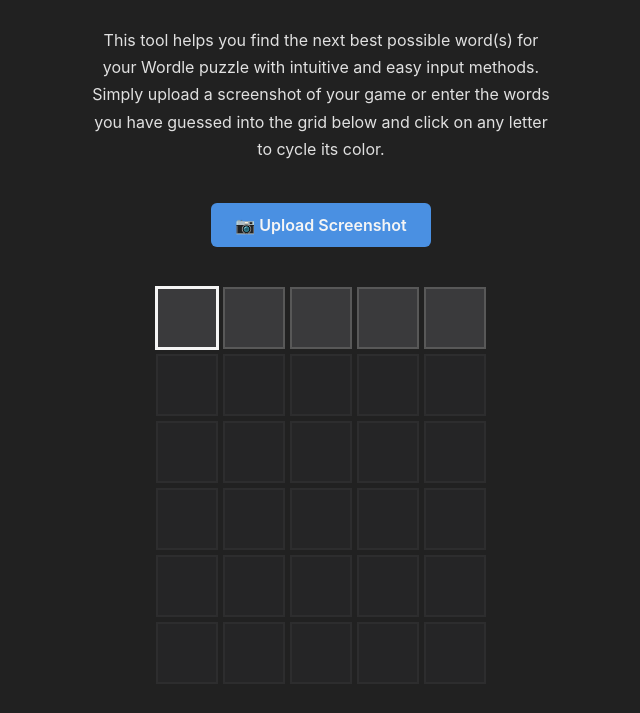
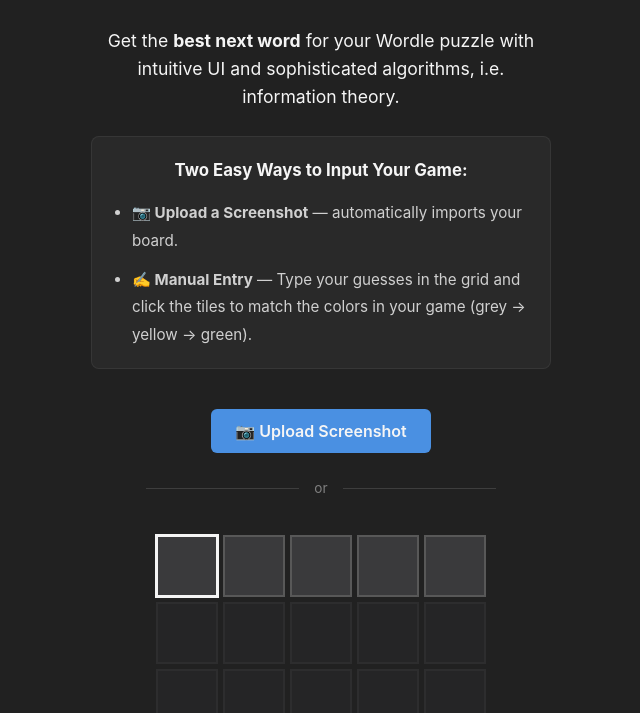
Before and after one commit to asadhusain97/wordle_ss, a website: page index.html in a window 1280 px wide. Shown: the part 87-800 px from the top of the page, without its empty margins (319-959 px from the left). Drawn offline with Linux system fonts and the light colour scheme.

Commit message:
formatting and text changes

```diff
--- a/index.html
+++ b/index.html
@@ -21,9 +21,19 @@
         </header>
 
         <section class="description-section">
-            <p>This tool helps you find the next best possible word(s) for your Wordle puzzle with intuitive and easy
-                input methods. Simply upload a screenshot of your game or enter the words you have guessed into the grid
-                below and click on any letter to cycle its color.</p>
+            <div class="description-content">
+                <p class="description-intro">Get the <strong>best next word</strong> for your Wordle puzzle with
+                    intuitive UI and sophisticated algorithms, i.e. information theory.</p>
+
+                <div class="instruction-box">
+                    <p class="instruction-header"><strong>Two Easy Ways to Input Your Game:</strong></p>
+                    <ul class="instruction-list">
+                        <li><strong>📷 Upload a Screenshot</strong> — automatically imports your board.</li>
+                        <li><strong>✍️ Manual Entry</strong> — Type your guesses in the grid and click the tiles to
+                            match the colors in your game (grey → yellow → green).</li>
+                    </ul>
+                </div>
+            </div>
         </section>
 
         <section class="upload-section">
@@ -35,6 +45,10 @@
                 <div id="upload-status" class="upload-status hidden"></div>
             </div>
         </section>
+
+        <div id="input-divider" class="input-divider">
+            <span class="divider-text">or</span>
+        </div>
 
         <section class="grid-section">
             <div class="grid-container">
--- a/process/results-script.js
+++ b/process/results-script.js
@@ -60,8 +60,10 @@ document.addEventListener('DOMContentLoaded', function () {
             return;
         }
 
-        // Display entropy explanation first, then header
-        displayEntropyExplanation();
+        // Display entropy explanation first (only if game is not complete), then header
+        if (!results.gameComplete) {
+            displayEntropyExplanation();
+        }
         displayHeader(results);
 
         // Display suggestions starting from the second one (first is already in the green box)
--- a/script.js
+++ b/script.js
@@ -11,6 +11,9 @@ document.addEventListener('DOMContentLoaded', function () {
     const uploadButton = document.getElementById('upload-button');
     const fileInput = document.getElementById('screenshot-upload');
     const uploadStatus = document.getElementById('upload-status');
+
+    // Input divider element
+    const inputDivider = document.getElementById('input-divider');
 
     let currentActiveIndex = 0;
     let isProcessingInput = false;
@@ -387,6 +390,25 @@ document.addEventListener('DOMContentLoaded', function () {
         return true;
     }
 
+    // Function to check if grid has any content
+    function hasGridContent() {
+        for (let i = 0; i < gridCells.length; i++) {
+            if (gridCells[i].textContent.trim() !== '') {
+                return true;
+            }
+        }
+        return false;
+    }
+
+    // Function to update input divider visibility
+    function updateDividerVisibility() {
+        if (hasGridContent()) {
+            inputDivider.style.display = 'none';
+        } else {
+            inputDivider.style.display = 'flex';
+        }
+    }
+
     // Function to update solve button state
     function updateSolveButtonState() {
         if (isFirstRowComplete()) {
@@ -394,6 +416,8 @@ document.addEventListener('DOMContentLoaded', function () {
         } else {
             solveButton.disabled = true;
         }
+        // Also update divider visibility whenever we update button state
+        updateDividerVisibility();
     }
 
     // Initialize solve button as disabled
--- a/styles.css
+++ b/styles.css
@@ -41,19 +41,88 @@ h1 {
     margin-bottom: 40px;
 }
 
-.description-section p {
-    font-size: 1rem;
-    line-height: 1.7;
+.description-title {
+    font-size: 1.5rem;
+    font-weight: 600;
+    margin: 0 0 20px 0;
+    text-align: center;
+    color: #f5f5f5;
+}
+
+.description-content {
+    max-width: 500px;
+    margin: 0 auto;
+}
+
+.description-intro {
+    font-size: 1.1rem;
+    line-height: 1.6;
+    margin: 0 0 25px 0;
+    text-align: center;
+    color: #f5f5f5;
+}
+
+.instruction-box {
+    background-color: rgba(88, 88, 88, 0.15);
+    border: 1px solid rgba(88, 88, 88, 0.3);
+    border-radius: 8px;
+    padding: 20px;
+    margin: 0 auto;
+}
+
+.instruction-header {
+    font-size: 1.05rem;
+    margin: 0 0 15px 0;
+    text-align: center;
+    color: #f5f5f5;
+}
+
+.instruction-list {
+    list-style-position: outside;
+    padding-left: 20px;
     margin: 0;
-    text-align: center;
-    opacity: 0.9;
-    max-width: 480px;
-    margin: 0 auto;
+    text-align: left;
+}
+
+.instruction-list li {
+    font-size: 0.95rem;
+    line-height: 1.8;
+    margin-bottom: 12px;
+    color: #d0d0d0;
+}
+
+.instruction-list li:last-child {
+    margin-bottom: 0;
 }
 
 /* Upload Section */
 .upload-section {
-    margin-bottom: 30px;
+    margin-bottom: 25px;
+}
+
+/* Input Divider */
+.input-divider {
+    display: flex;
+    align-items: center;
+    justify-content: center;
+    margin: 25px auto;
+    max-width: 350px;
+    position: relative;
+}
+
+.input-divider::before,
+.input-divider::after {
+    content: '';
+    flex: 1;
+    height: 1px;
+    background-color: rgba(128, 128, 128, 0.3);
+}
+
+.divider-text {
+    padding: 0 15px;
+    font-size: 0.85rem;
+    color: #808080;
+    text-transform: lowercase;
 }
 
 .upload-container {
@@ -303,9 +372,33 @@ footer {
         font-size: 2rem;
     }
 
-    .description-section p {
-        font-size: 0.9rem;
-        line-height: 1.6;
+    .description-title {
+        font-size: 1.3rem;
+        margin-bottom: 15px;
+    }
+
+    .description-intro {
+        font-size: 1rem;
+        margin-bottom: 20px;
+    }
+
+    .instruction-box {
+        padding: 15px;
+    }
+
+    .instruction-header {
+        font-size: 0.95rem;
+        margin-bottom: 12px;
+    }
+
+    .instruction-list {
+        padding-left: 18px;
+    }
+
+    .instruction-list li {
+        font-size: 0.88rem;
+        line-height: 1.7;
+        margin-bottom: 10px;
     }
 
     .grid-container {
@@ -410,6 +503,11 @@ footer {
     color: #d0d0d0;
     text-align: center;
     margin: 0;
+}
+
+/* View More Section Container */
+#view-more-section {
+    text-align: center;
 }
 
 /* View More Button */
```
